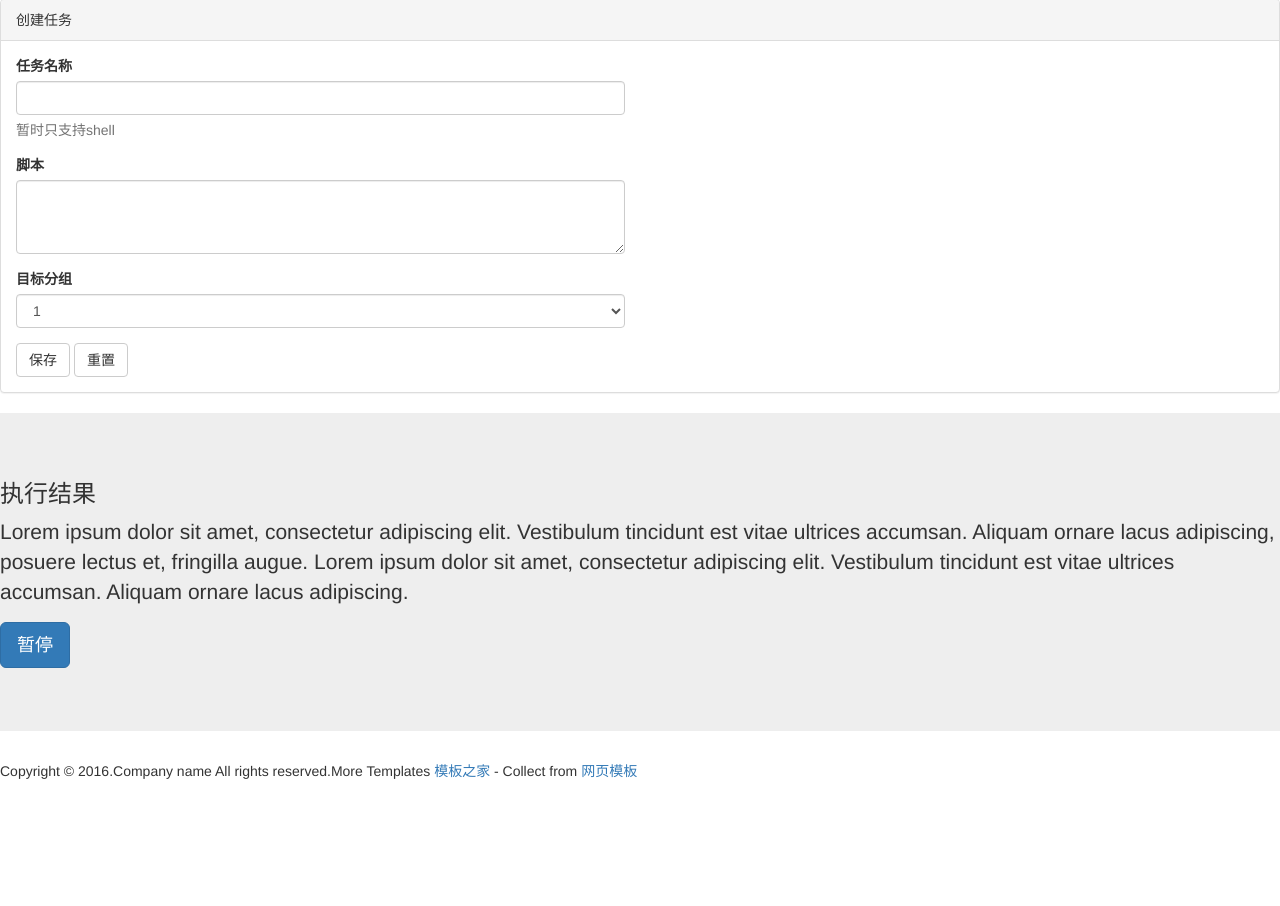
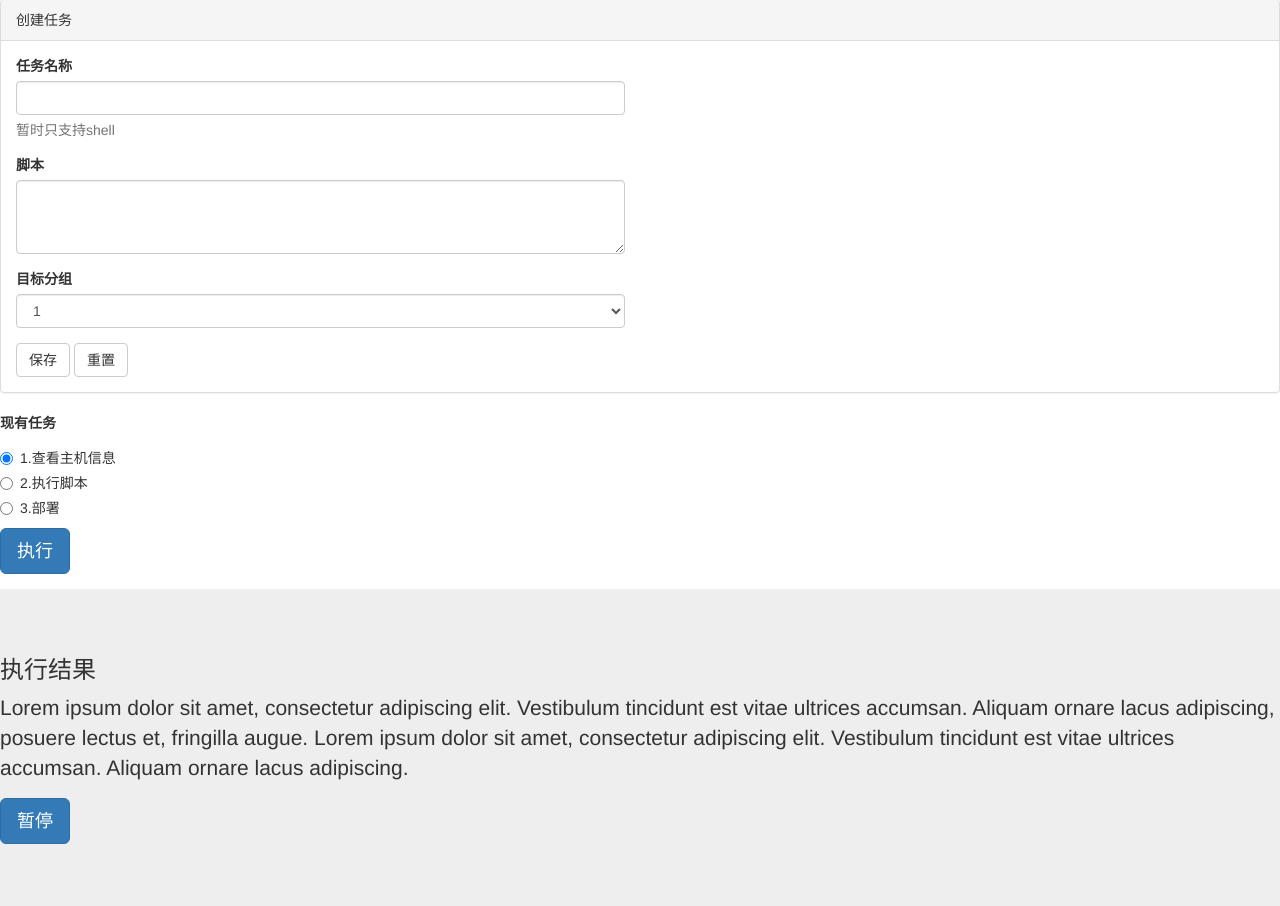
Before and after one commit to HanChengITer/ops-tools, a Django app: page /exec_cmd/index in a window 1280 px wide. Shown: the part 493-1399 px from the top of the page. Before the commit the page ends 1272 px from the top, so only its background shows below. Run offline with Django 3.2, Linux system fonts and the light colour scheme; some libraries are stand-ins or nearby versions.

Commit message:
add done jobs
Signed-off-by: yc913344706 <13186087857@163.com>

```diff
--- a/exec_cmd/templates/exec_cmd/index.html
+++ b/exec_cmd/templates/exec_cmd/index.html
@@ -324,6 +324,25 @@
                 </div>
                 <!-- /.col-lg-12 -->
             </div>
+            <div class="form-group">
+                                            <label>现有任务</label>
+                                            <div class="radio">
+                                                <label>
+                                                    <input type="radio" name="optionsRadios" id="optionsRadios1" value="option1" checked="">1.查看主机信息
+                                                </label>
+                                            </div>
+                                            <div class="radio">
+                                                <label>
+                                                    <input type="radio" name="optionsRadios" id="optionsRadios2" value="option2">2.执行脚本
+                                                </label>
+                                            </div>
+                                            <div class="radio">
+                                                <label>
+                                                    <input type="radio" name="optionsRadios" id="optionsRadios3" value="option3">3.部署
+                                                </label>
+                                            </div>
+                                            <a class="btn btn-primary btn-lg" role="button">执行</a>
+            </div>
             <div class="row">
                 <div class="col-md-12">
                     <div class="jumbotron">
```
Also changed, not shown: exec_cmd/templates/exec_cmd/execute.html (+19 -0 lines).
